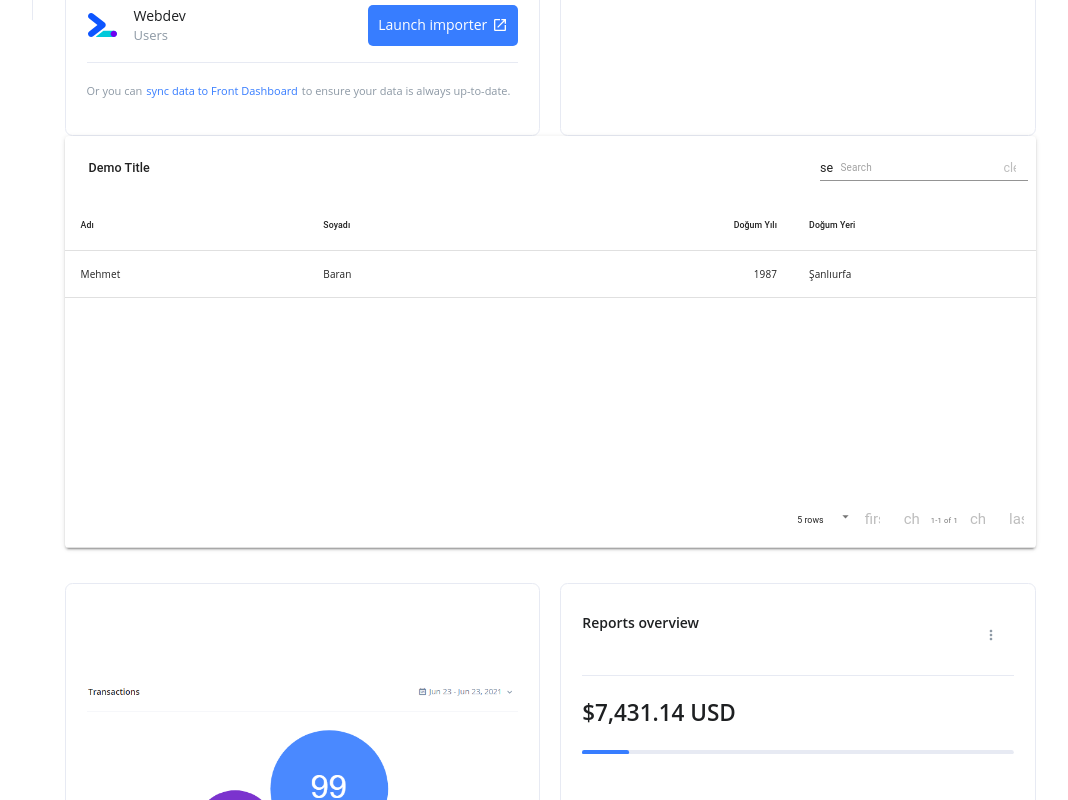
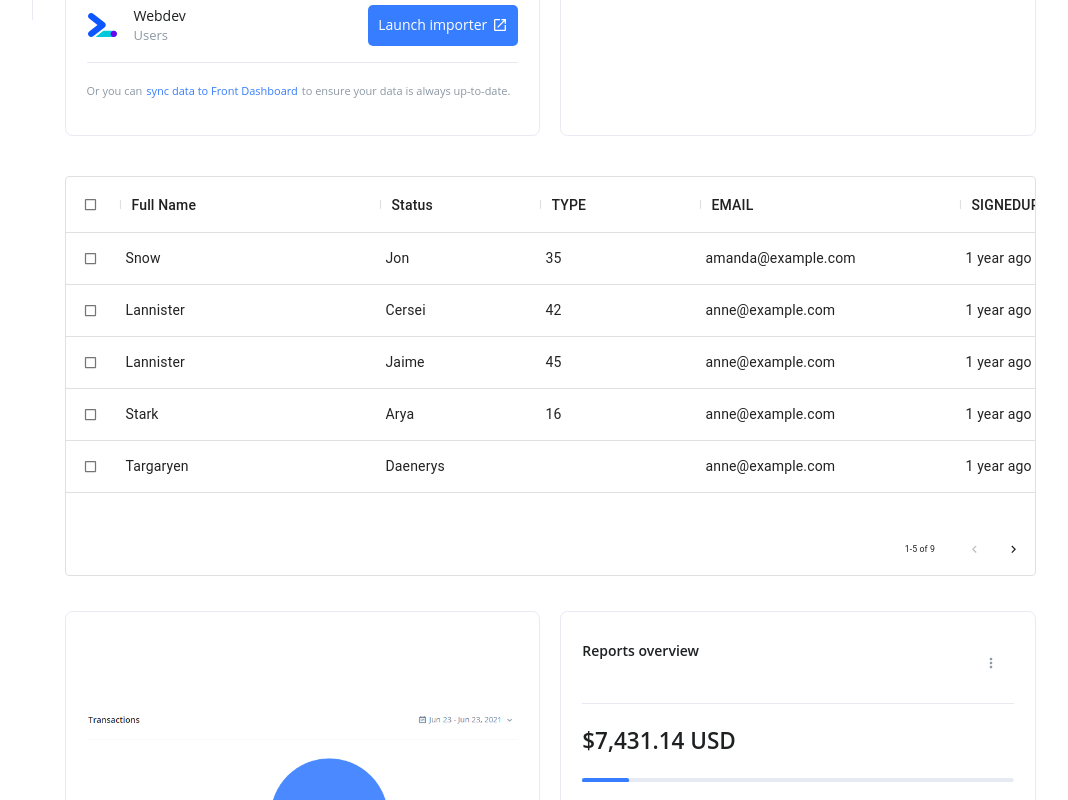
Before and after one commit to aro077a/next-dashboard, a Next.js app: page /dashboard in a window 1280 px wide. Shown: the part 780-1580 px from the top of the page, without its empty margins (212-1280 px from the left). Built offline with nearby package versions, Linux system fonts and the light colour scheme.

Commit message:
added deopdowns and tooltips

```diff
--- a/components/dashboard/Dashboard.js
+++ b/components/dashboard/Dashboard.js
@@ -39,7 +39,7 @@ const Dashboard = () => {
           <img src='/images/chart1.png' />
         </div>
       </section>
-      <section>
+      <section className='dashboard-table'>
         <DashboardTable />
       </section>
       <section className='user-import'>
--- a/components/dashboard/DashboardTable.js
+++ b/components/dashboard/DashboardTable.js
@@ -1,29 +1,146 @@
-import MaterialTable from 'material-table';
+// import * as React from 'react';
+import { DataGrid } from '@material-ui/data-grid';
+
+const columns = [
+  {
+    field: 'fullName',
+    headerName: 'Full Name',
+    description: 'This column has a value getter and is not sortable.',
+    sortable: false,
+    width: 260,
+  },
+  {
+    field: 'status',
+    headerName: 'Status',
+    description: 'This column has a value getter and is not sortable.',
+    sortable: true,
+    width: 160,
+  },
+  {
+    field: 'type',
+    headerName: 'TYPE',
+    description: 'This column has a value getter and is not sortable.',
+    sortable: true,
+    width: 160,
+  },
+  {
+    field: 'email',
+    headerName: 'EMAIL',
+    description: 'This column has a value getter and is not sortable.',
+    sortable: false,
+    width: 260,
+  },
+  {
+    field: 'signedUp',
+    headerName: 'SIGNEDUP',
+    description: 'This column has a value getter and is not sortable.',
+    sortable: true,
+    width: 160,
+  },
+  {
+    field: 'userId',
+    headerName: 'USERID',
+    description: 'This column has a value getter and is not sortable.',
+    sortable: true,
+    width: 160,
+  },
+];
+
+const rows = [
+  {
+    id: 1,
+    fullName: 'Snow',
+    status: 'Jon',
+    type: 35,
+    email: 'amanda@example.com',
+    signedUp: '1 year ago',
+    userId: '67989',
+  },
+  {
+    id: 2,
+    fullName: 'Lannister',
+    status: 'Cersei',
+    type: 42,
+    email: 'anne@example.com',
+    signedUp: '1 year ago',
+    userId: '67989',
+  },
+  {
+    id: 4,
+    fullName: 'Lannister',
+    status: 'Jaime',
+    type: 45,
+    email: 'anne@example.com',
+    signedUp: '1 year ago',
+    userId: '67989',
+  },
+  {
+    id: 5,
+    fullName: 'Stark',
+    status: 'Arya',
+    type: 16,
+    email: 'anne@example.com',
+    signedUp: '1 year ago',
+    userId: '67989',
+  },
+  {
+    id: 6,
+    fullName: 'Targaryen',
+    status: 'Daenerys',
+    type: null,
+    email: 'anne@example.com',
+    signedUp: '1 year ago',
+    userId: '67989',
+  },
+  {
+    id: 7,
+    fullName: 'Melisandre',
+    status: null,
+    type: 150,
+    email: 'anne@example.com',
+    signedUp: '1 year ago',
+    userId: '67989',
+  },
+  {
+    id: 8,
+    fullName: 'Clifford',
+    status: 'Ferrara',
+    type: 44,
+    email: 'anne@example.com',
+    signedUp: '1 year ago',
+    userId: '67989',
+  },
+  {
+    id: 9,
+    fullName: 'Frances',
+    status: 'Rossini',
+    type: 36,
+    email: 'anne@example.com',
+    signedUp: '1 year ago',
+    userId: '67989',
+  },
+  {
+    id: 10,
+    fullName: 'Roxie',
+    status: 'Harvey',
+    type: 65,
+    email: 'anne@example.com',
+    signedUp: '1 year ago',
+    userId: '67989',
+  },
+];
 
 const DashboardTable = () => {
   return (
-    <div style={{ maxWidth: '100%' }}>
-      <MaterialTable
-        columns={[
-          { title: 'Adı', field: 'name' },
-          { title: 'Soyadı', field: 'surname' },
-          { title: 'Doğum Yılı', field: 'birthYear', type: 'numeric' },
-          {
-            title: 'Doğum Yeri',
-            field: 'birthCity',
-            lookup: { 34: 'İstanbul', 63: 'Şanlıurfa' },
-          },
-        ]}
-        data={[
-          {
-            name: 'Mehmet',
-            surname: 'Baran',
-            birthYear: 1987,
-            birthCity: 63,
-          },
-        ]}
-        title='Demo Title'
-      />
+    <div
+      style={{
+        height: 400,
+        width: '100%',
+        marginTop: '40px',
+        fontSize: '14px',
+      }}
+    >
+      <DataGrid rows={rows} columns={columns} pageSize={5} checkboxSelection />
     </div>
   );
 };
--- a/components/dashboard/DashboardUsersImport.js
+++ b/components/dashboard/DashboardUsersImport.js
@@ -26,7 +26,7 @@ const DashboardUsersImport = () => {
           <DropdownToggle caret>
             <BiDotsVerticalRounded onClick={toggleDropdown} />
           </DropdownToggle>
-          <DropdownMenu>
+          <DropdownMenu right>
             <DropdownItem header>Settings</DropdownItem>
             <DropdownItem>
               <CgShare /> <span>Share chart</span>
--- a/components/dashboard/dashboardInfoData.js
+++ b/components/dashboard/dashboardInfoData.js
@@ -3,7 +3,7 @@ export const infoData = [
     id: 1,
     title: 'total users',
     total: '72,540',
-    high: '12.5%',
+    high: '2.5%',
     low: null,
     from: '70,104',
     initial: null,
--- a/package.json
+++ b/package.json
@@ -9,6 +9,7 @@
   },
   "dependencies": {
     "@material-ui/core": "^4.11.4",
+    "@material-ui/data-grid": "^4.0.0-alpha.32",
     "bootstrap": "^5.0.1",
     "material-table": "^1.69.3",
     "next": "10.2.3",
--- a/styles/aside.scss
+++ b/styles/aside.scss
@@ -42,6 +42,9 @@
     padding: 1.5rem 3.2rem 1.5rem 1.2rem;
     place-content: center;
     gap: 4rem;
+    position: sticky;
+    bottom: 0;
+    background: $secondaryWhite;
     #{$self}--tune {
       svg {
         @extend %iconProps;
@@ -113,6 +116,9 @@
   height: 100vh;
   border-right: 1px solid $primaryLightGrey;
   padding: 1.5rem 2.8rem;
+  position: sticky;
+  top: 0;
+  z-index: 99;
   display: flex;
   flex-direction: column;
   justify-content: unset;
--- /dev/null
+++ b/styles/dashboardTable.scss
@@ -0,0 +1,5 @@
+.dashboard-table {
+  .MuiDataGrid-root {
+    font-size: 1.4rem !important;
+  }
+}
--- a/styles/header.scss
+++ b/styles/header.scss
@@ -88,6 +88,72 @@
       height: 5rem;
       border-radius: 50%;
       cursor: pointer;
+      position: relative;
+      .open {
+        display: block;
+        position: absolute;
+        top: 20%;
+        left: -62%;
+        width: 15rem;
+        background-color: $secondaryWhite;
+        border-radius: 1rem;
+        box-shadow: 0 10px 40px 10px rgb(140 152 164 / 18%);
+        .open__status {
+          display: flex;
+          flex-direction: column;
+          padding-top: 1rem;
+          font-size: 1.3rem;
+          color: $secondaryTextBlack;
+          li {
+            margin: 1rem 2.4rem 0.5rem 2.4rem;
+          }
+        }
+        .open--reset {
+          padding: 2.4rem;
+          font-size: 1.3rem;
+          color: $secondaryTextBlack;
+          border-top: 1px solid $primaryLightGrey;
+        }
+
+        .open--reset {
+          padding: 2.4rem;
+          font-size: 1.3rem;
+          color: $secondaryTextBlack;
+          border-top: 1px solid $primaryLightGrey;
+        }
+      }
+      .open-cust {
+        display: block;
+        position: absolute;
+        top: 37%;
+        left: -82%;
+        width: 15rem;
+        background-color: $secondaryWhite;
+        border-radius: 1rem;
+        padding: 1rem 0;
+        width: 20rem;
+        box-shadow: 0 10px 40px 10px rgb(140 152 164 / 18%);
+        li {
+          margin: 1rem 2.4rem 0.5rem 2.4rem;
+          font-size: 1.4rem;
+        }
+      }
+      .close {
+        display: none;
+      }
+      .close-cust {
+        display: none;
+      }
+      .arrow {
+        display: flex;
+        justify-content: space-between;
+        width: 100%;
+      }
+      .is-open {
+        width: 1.6rem;
+        height: 1.6rem;
+        transform: rotate(-90deg);
+      }
       .dropdown {
         .btn-secondary {
           background-color: unset;
@@ -102,7 +168,7 @@
         }
       }
       .dropdown .show {
-        width: 20rem;
+        width: 26rem;
         border-radius: 0.85rem;
         border: 0;
         background-color: $secondaryWhite;
@@ -122,7 +188,7 @@
           gap: 1rem;
           padding: 1rem 2.4rem;
           span {
-            color: $secondaryGrey;
+            color: $secondaryTextBlack;
           }
         }
       }
@@ -135,6 +201,70 @@
         object-fit: contain;
         clip-path: circle(50% at 50% 50%);
       }
+      .header__user-container {
+        display: flex;
+        align-items: center;
+        justify-content: space-between !important;
+        gap: 1rem;
+        .header__user {
+          display: flex;
+          gap: 1rem;
+          .header__user-image {
+            width: 3.5rem;
+            height: 3.5rem;
+          }
+          .header__user-info {
+            .header--user-name {
+              font-size: 1.4rem;
+              color: $secondaryTextBlack;
+              text-transform: capitalize;
+              font-weight: 600;
+            }
+            .header--user-email {
+              font-size: 1.4rem;
+              color: $secondaryGrey;
+              text-transform: lowercase;
+            }
+          }
+        }
+      }
+      .header__pro-user {
+        display: flex;
+        gap: 1rem;
+        .header__pro-user-info {
+          width: 3.5rem;
+          height: 3.5rem;
+          background: $secondaryTextBlack;
+          color: $secondaryWhite;
+          border-radius: 50%;
+          display: flex;
+          align-items: center;
+          justify-content: center;
+          font-weight: 600;
+          font-size: 1.5rem;
+        }
+        .header__pro-user-profile {
+          .header--pro-user-name {
+            font-size: 1.4rem;
+            color: $secondaryTextBlack;
+            text-transform: capitalize;
+            font-weight: 600;
+            span {
+              display: inline-block;
+              color: $secondaryWhite;
+              background: $primaryLightBlue;
+              border-radius: 10rem;
+              font-size: 1rem;
+              padding: 0 0.5rem;
+            }
+          }
+          .header--pro-user-email {
+            font-size: 1.4rem;
+            color: $secondaryGrey;
+            text-transform: lowercase;
+          }
+        }
+      }
     }
   }
 }
--- a/styles/index.scss
+++ b/styles/index.scss
@@ -14,6 +14,7 @@
 @import './dashboardInfo.scss';
 @import './dashboardUserImport.scss';
 @import './dashboardReports.scss';
+@import './dashboardTable.scss';
 @import './reports.scss';
 @import './collapseContent.scss';
 
```
Also changed, not shown: components/Header.js (+71 -17 lines), 1 other file (tests, documents, lock files or other folders).
